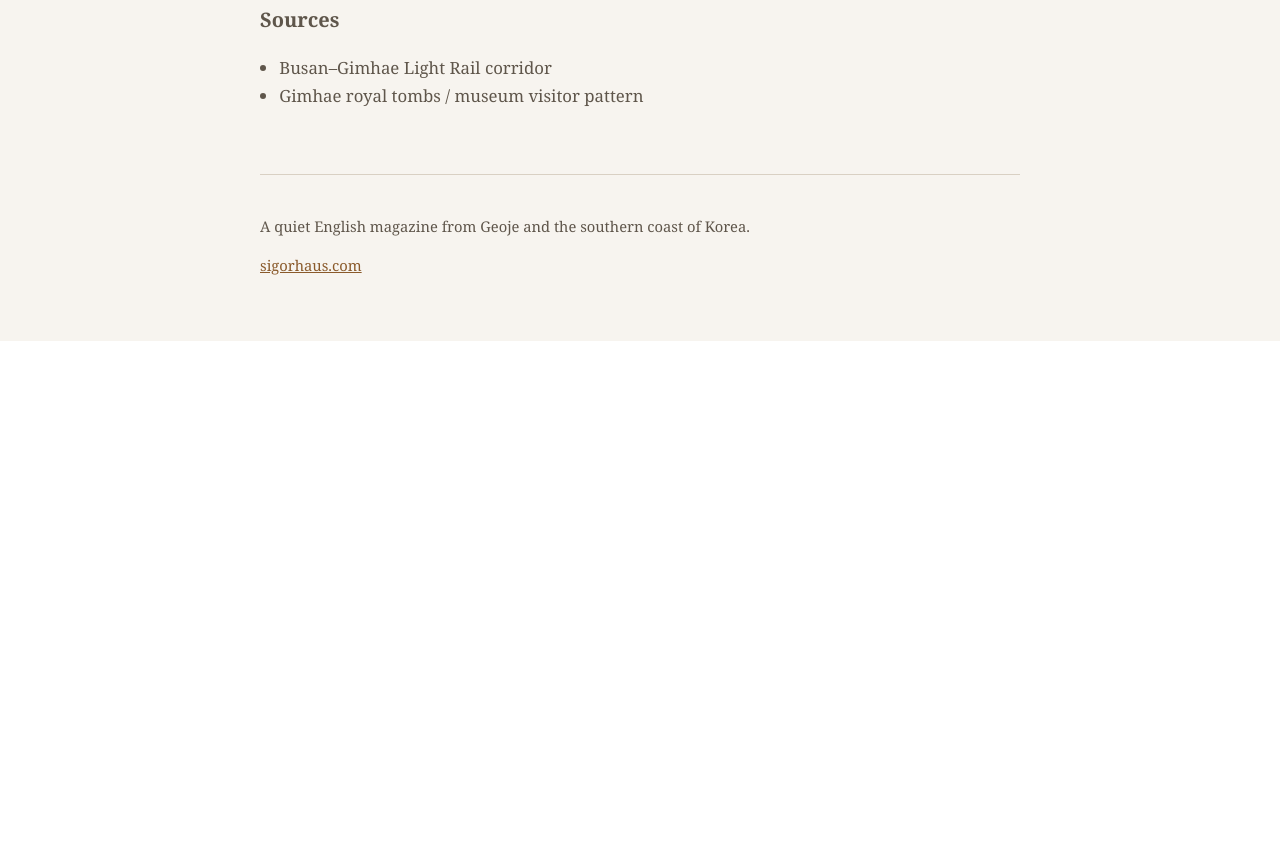
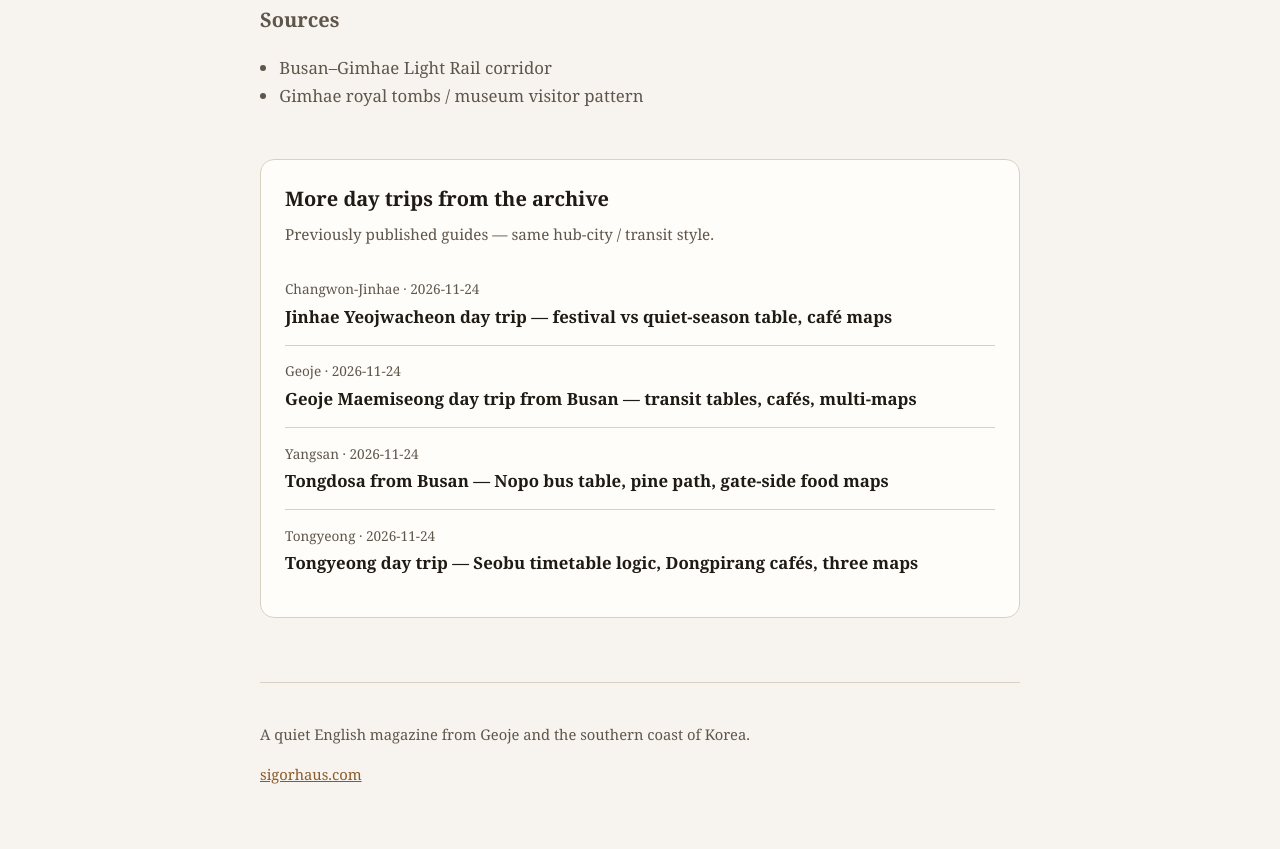
Before and after one commit to wonhundred1/magazine-astro, an Astro site: page /posts/gimhae-day-trip in a window 1280 px wide. Shown: the part 1664-2513 px from the top of the page. Before the commit the page ends 2005 px from the top, so only its background shows below. Built offline with nearby package versions, Linux system fonts and the light colour scheme; Astro itself is replaced by a stand-in of ours.

Commit message:
Add related archive footer and region balance rules

```diff
--- a/src/pages/posts/[slug].astro
+++ b/src/pages/posts/[slug].astro
@@ -12,6 +12,23 @@ export async function getStaticPaths() {
 
 const { post } = Astro.props;
 const { Content } = await render(post);
+
+const all = (await getCollection('posts', ({ data }) => !data.draft))
+  .sort((a, b) => b.data.pubDate.valueOf() - a.data.pubDate.valueOf());
+
+// Prefer same region, then same tags, then newest — always show previous/other published pieces
+const related = all
+  .filter((p) => p.id !== post.id)
+  .sort((a, b) => {
+    const ar = a.data.region === post.data.region ? 0 : 1;
+    const br = b.data.region === post.data.region ? 0 : 1;
+    if (ar !== br) return ar - br;
+    const at = a.data.tags.filter((t) => post.data.tags.includes(t)).length;
+    const bt = b.data.tags.filter((t) => post.data.tags.includes(t)).length;
+    if (bt !== at) return bt - at;
+    return b.data.pubDate.valueOf() - a.data.pubDate.valueOf();
+  })
+  .slice(0, 6);
 ---
 <BaseLayout title={`${post.data.title} | Sigorhaus Magazine`} description={post.data.description}>
   <article class="article">
@@ -32,4 +49,21 @@ const { Content } = await render(post);
       </section>
     )}
   </article>
+
+  {related.length > 0 && (
+    <section class="related" aria-label="More day trips">
+      <h2>More day trips from the archive</h2>
+      <p class="related-note">Previously published guides — same hub-city / transit style.</p>
+      <ul class="related-list">
+        {related.map((p) => (
+          <li>
+            <a href={`/posts/${p.id}/`}>
+              <span class="related-meta">{p.data.region} · {p.data.pubDate.toISOString().slice(0, 10)}</span>
+              <span class="related-title">{p.data.title}</span>
+            </a>
+          </li>
+        ))}
+      </ul>
+    </section>
+  )}
 </BaseLayout>
--- a/src/styles/global.css
+++ b/src/styles/global.css
@@ -61,3 +61,27 @@ main { padding: 2rem 0 3rem; }
   border-left: 4px solid var(--accent);
 }
 .sources { font-size: 0.95rem; color: var(--muted); }
+
+.related {
+  margin: 3rem 0 1rem;
+  padding: 1.4rem 1.5rem 1.6rem;
+  background: var(--card);
+  border: 1px solid var(--line);
+  border-radius: 14px;
+}
+.related h2 { margin: 0 0 0.35rem; font-size: 1.25rem; }
+.related-note { margin: 0 0 1rem; color: var(--muted); font-size: 0.95rem; }
+.related-list { list-style: none; padding: 0; margin: 0; }
+.related-list li { border-top: 1px solid var(--line); }
+.related-list li:first-child { border-top: none; }
+.related-list a {
+  display: flex;
+  flex-direction: column;
+  gap: 0.15rem;
+  padding: 0.85rem 0;
+  text-decoration: none;
+  color: inherit;
+}
+.related-list a:hover .related-title { color: var(--accent); }
+.related-meta { font-size: 0.85rem; color: var(--muted); }
+.related-title { font-size: 1.05rem; font-weight: 600; }
```
Also changed, not shown: ops/QUALITY_BAR.md (+4 -0 lines), ops/REGION_BALANCE.md (added, +16 -0 lines).
